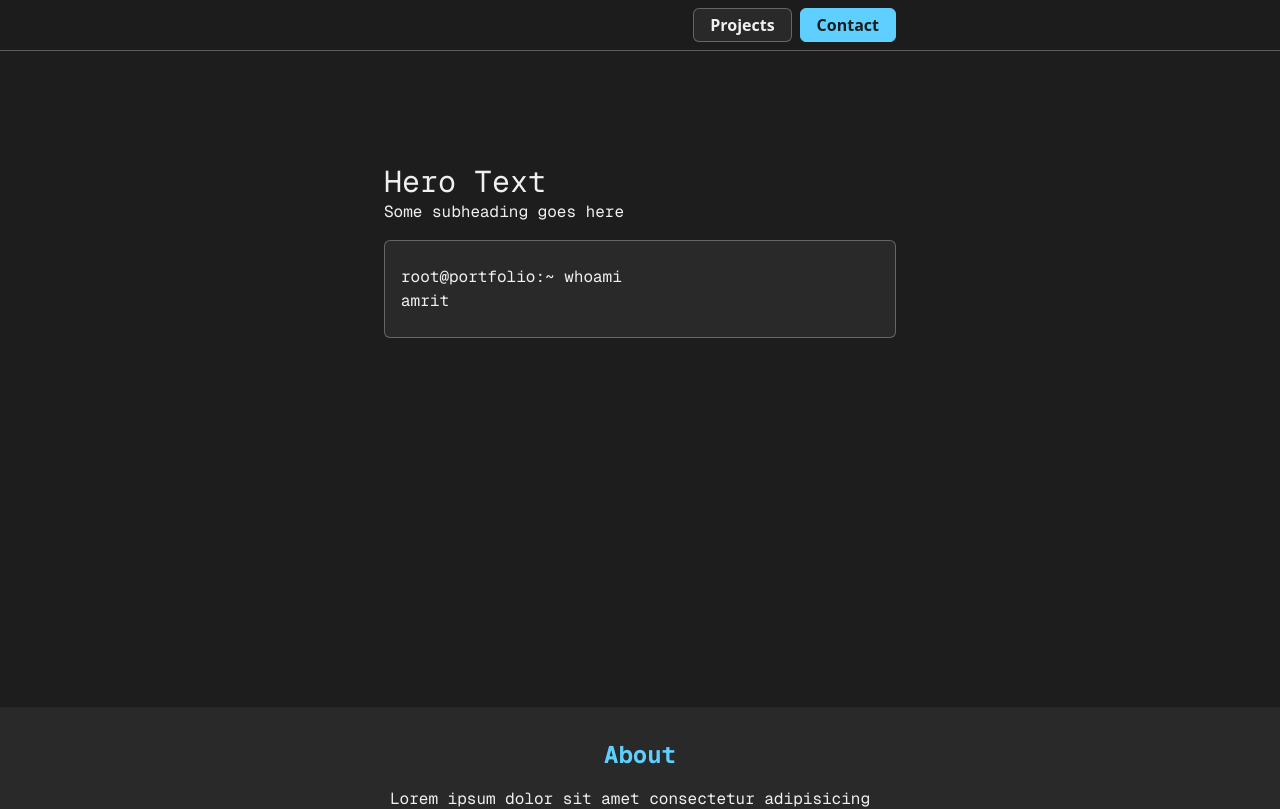
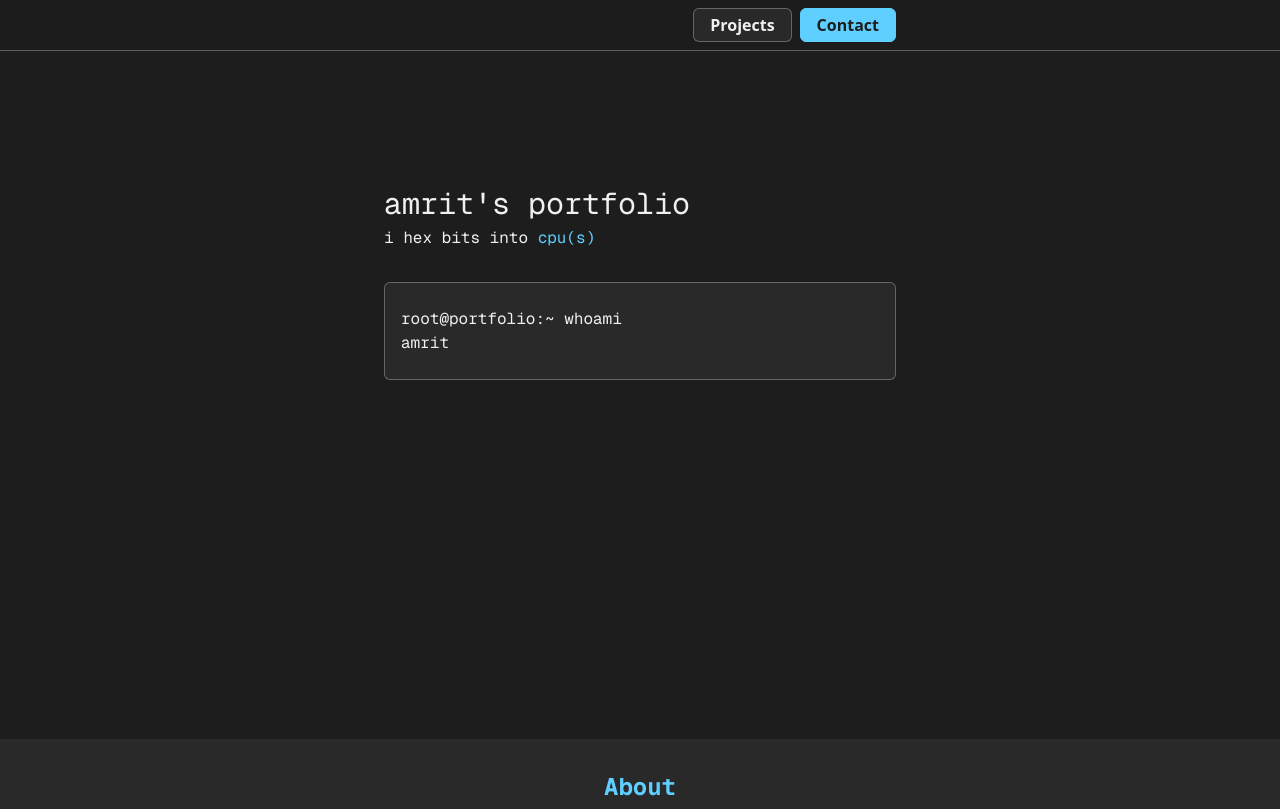
Before and after one commit to amrxt1/portfolio, a Next.js app: page / in a window 1280 px wide. Shown: the top 809 px of the page. Built offline with nearby package versions, Linux system fonts and the light colour scheme.

Commit message:
Add TypeWriter to Hero.jsx

```diff
--- a/src/components/home/Hero.jsx
+++ b/src/components/home/Hero.jsx
@@ -1,13 +1,29 @@
-import Container from "../layout/Container";
+"use client";
+
+import Container from "@/components/layout/Container";
 import CodeBlock from "@/components/ui/CodeBlock";
+import TypeWriter from "@/components/ui/TypeWriter";
+
+import { useEffect, useState } from "react";
 
 const Hero = () => {
+  const [completeWord, setWord] = useState("");
+  const [wordIndex, setWordIndex] = useState("");
+
   return (
-        <Container>
-            <div className="flex h-full min-h-[400px] flex-col justify-center gap-4 font-mono">
+    <Container className="mt-8">
+      <div className="flex h-full min-h-[400px] flex-col justify-center gap-8 font-mono">
         <div>
-                    <h1 className="text-3xl">Hero Text</h1>
-                    <h3>Some subheading goes here</h3>
+          <h1 className="text-3xl">amrit's portfolio</h1>
+          <h3 className="mt-1">
+            i hex bits into{" "}
+            <TypeWriter
+              strings={["web applications", "cpu(s)", "assembler(s)"]}
+              letterInterval={170}
+              wordInterval={1700}
+              primary
+            />
+          </h3>
         </div>
         <CodeBlock cmd="whoami">
           <p>amrit</p>
--- /dev/null
+++ b/src/components/ui/TypeWriter.jsx
@@ -0,0 +1,49 @@
+"use client";
+
+import { useState, useEffect } from "react";
+
+const TypeWriter = ({
+  strings = ["str1", "str2"],
+  wordInterval = 1000,
+  letterInterval = 50,
+  primary = false,
+  className = "",
+}) => {
+  const [wordIndex, setWordIndex] = useState(0);
+  const [typedWord, setTypedWord] = useState("");
+  const [letterIndex, setLetterIndex] = useState(0);
+
+  const currentWord = strings[wordIndex];
+
+  // append letter every letterInterval
+  useEffect(() => {
+    if (letterIndex < currentWord.length) {
+      const timeout = setTimeout(() => {
+        setTypedWord((prev) => prev + currentWord[letterIndex]);
+        setLetterIndex((prev) => prev + 1);
+      }, letterInterval);
+      return () => clearTimeout(timeout);
+    }
+  }, [letterIndex, currentWord, letterInterval]);
+
+  // update word every letterInterval (if letter writing is done)
+  useEffect(() => {
+    if (typedWord.length === currentWord.length) {
+      const timeout = setTimeout(() => {
+        const nextIndex = (wordIndex + 1) % strings.length;
+        setWordIndex(nextIndex);
+        setTypedWord("");
+        setLetterIndex(0);
+      }, wordInterval);
+      return () => clearTimeout(timeout);
+    }
+  }, [typedWord, currentWord, wordIndex, strings, wordInterval]);
+
+  return (
+    <span className={`${className} ${primary ? "text-primary" : ""}`}>
+      {typedWord}
+    </span>
+  );
+};
+
+export default TypeWriter;
```
Also changed, not shown: 1 other file (tests, documents, lock files or other folders). Lines whose indentation alone changed are shown as unchanged.
